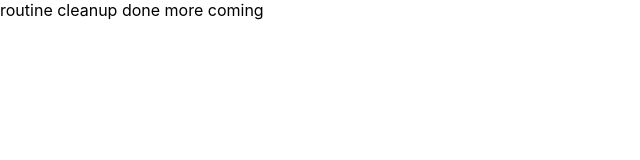
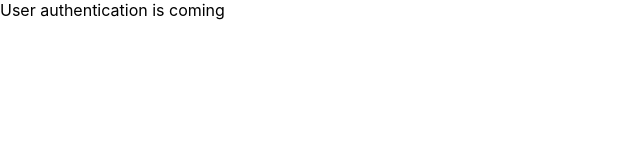
Before and after one commit to FaneTree/project2-QuizCraft-original, a React (Create React App) app in the folder quizcraft-client/: page / in a window 1280 px wide. Shown: the top 160 px of the page, without its empty margins (0-640 px from the left). Built offline with nearby package versions, Linux system fonts and the light colour scheme.

Commit message:
Users component created

```diff
--- a/quizcraft-client/package.json
+++ b/quizcraft-client/package.json
@@ -7,6 +7,7 @@
     "@testing-library/react": "^13.4.0",
     "@testing-library/user-event": "^13.5.0",
     "axios": "^1.3.2",
+    "modules": "^0.4.0",
     "react": "^18.2.0",
     "react-dom": "^18.2.0",
     "react-scripts": "5.0.1",
--- a/quizcraft-client/src/components/App.js
+++ b/quizcraft-client/src/components/App.js
@@ -1,8 +1,9 @@
+import Users from './Users';
+
 function App() {
   return (
     <div className="App">
-     routine cleanup done
-     more coming
+     <Users />
     </div>
   );
 }
--- /dev/null
+++ b/quizcraft-client/src/components/Users.jsx
@@ -0,0 +1,11 @@
+import React,{ Component } from "react";
+
+const User = ()=>{
+    return(
+        <div>
+            User authentication is coming
+        </div>
+    )
+}
+
+export default User;
```
Also changed, not shown: 2 other files (tests, documents, lock files or other folders).
